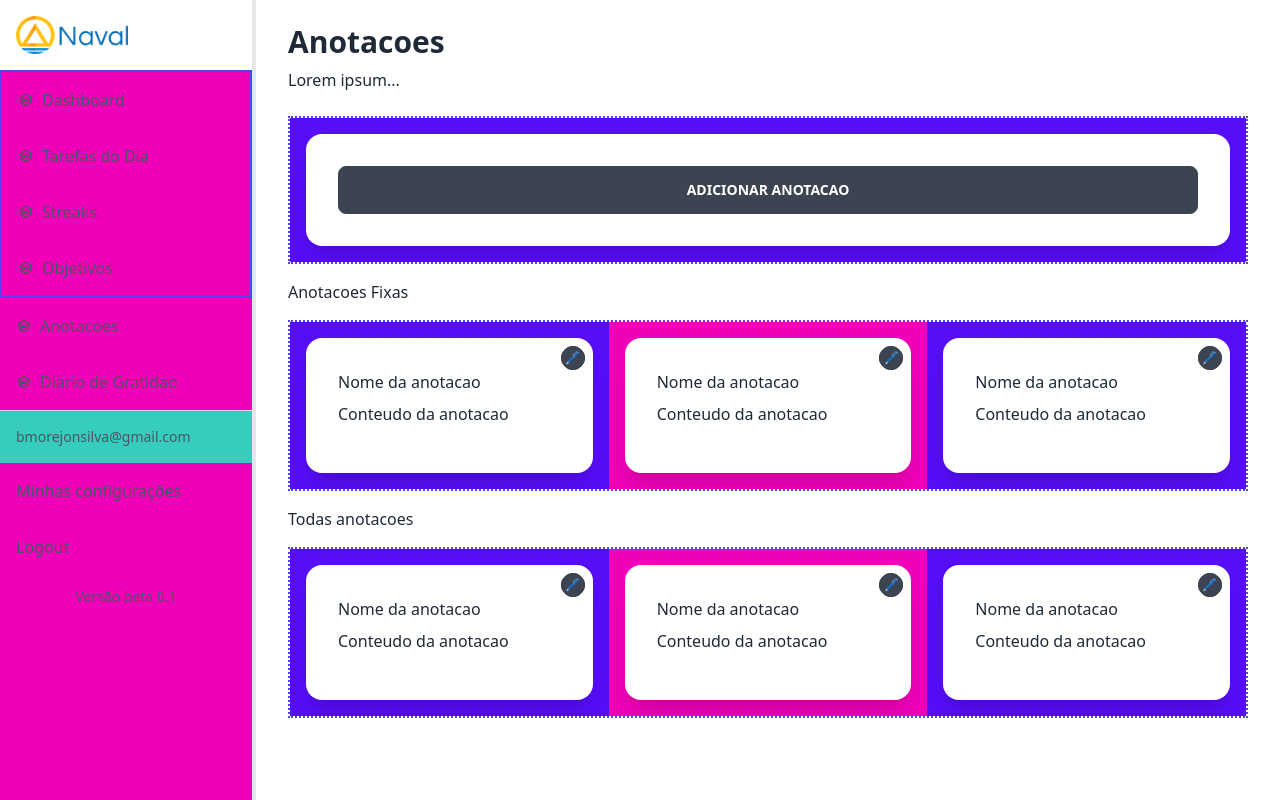
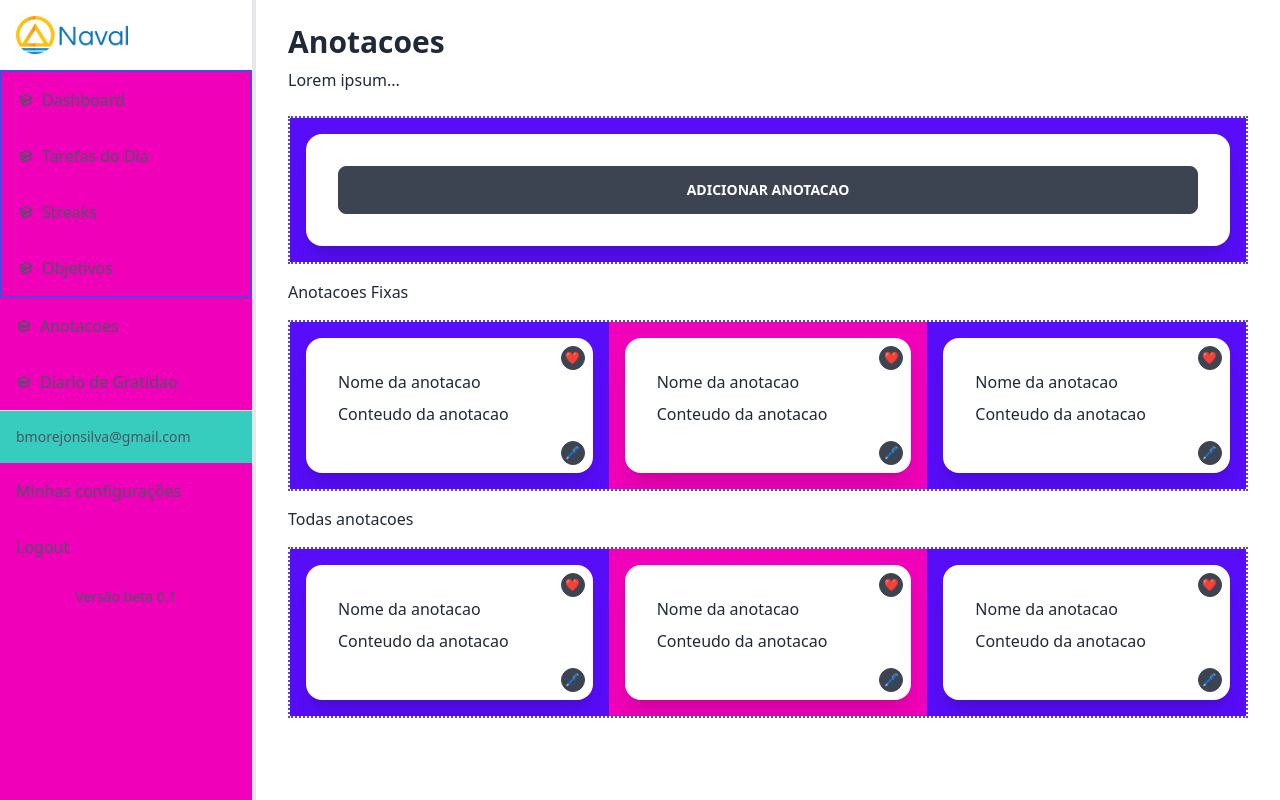
Before and after one commit to navalsaas/prototype, a Vue app: page /anotacoes in a window 1280 px wide. Built offline with nearby package versions, Linux system fonts and the light colour scheme.

Commit message:
icone anotacoes favoritar

```diff
--- a/src/components/Cards/Anotacao.vue
+++ b/src/components/Cards/Anotacao.vue
@@ -12,8 +12,8 @@ import Editar_anotacao from '../Modals/Editar_anotacao.vue';
          <p>Conteudo da anotacao</p>
       </div>
             <!-- Modal Start -->
-            <label for="my-modal-2" class="btn btn-xs btn-circle absolute right-2 top-2">🖊️</label>
-            <label for="my-modal-2" class="btn btn-xs btn-circle absolute right-2 top-2">🖊️</label>
+            <label for="" class="btn btn-xs btn-circle absolute right-2 top-2">❤️</label>
+            <label for="my-modal-2" class="btn btn-xs btn-circle absolute right-2 bottom-2">🖊️</label>
             <!-- Modal Content Start -->
             <input type="checkbox" id="my-modal-2" class="modal-toggle" />
             <div class="modal">
```
